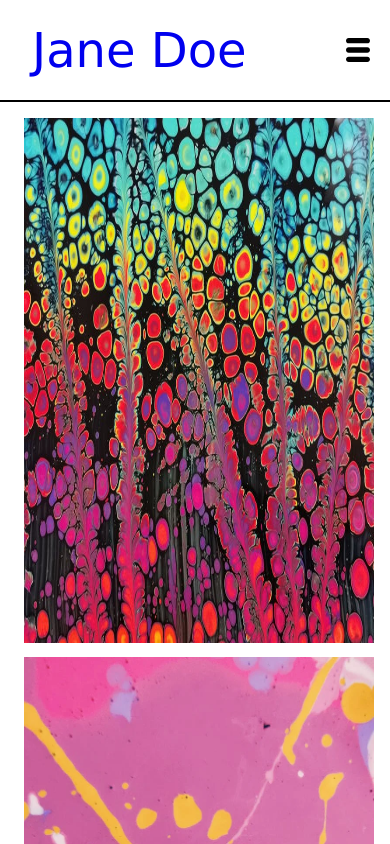
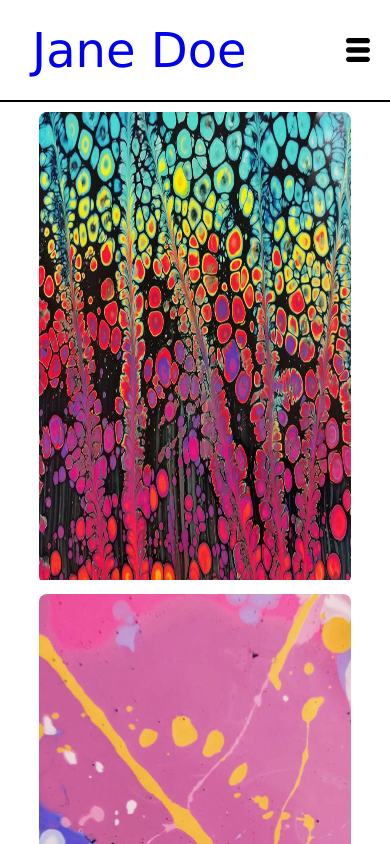
Before and after one commit to ploymahloy/next-template, a Next.js app: page / in a window 390 px wide. Shown: the top 844 px of the page. Built offline with nearby package versions, Linux system fonts and the light colour scheme; a web font is replaced by a local one.

Commit message:
fixed positioning of cards on small screens, added border radius to cards and modals

```diff
--- a/styles/Artwork.module.css
+++ b/styles/Artwork.module.css
@@ -4,6 +4,7 @@
 
 .image {
   width: 10%;
+  border-radius: 8px;
   overflow: hidden;
   cursor: pointer;
 }
@@ -36,6 +37,6 @@
 
 @media (max-width: 481px) {
   .image {
-    width: 100%;
+    width: 80%;
   }
 }
--- a/styles/Home.module.css
+++ b/styles/Home.module.css
@@ -1,9 +1,14 @@
 .container {
   display: flex;
   align-items: center;
-  justify-content: flex-start;
+  justify-content: center;
   flex-wrap: wrap;
   gap: 10px 10px;
+  margin: 10px 0;
+}
 
-  margin: 1rem 1rem 1rem 1.5rem;
+@media (max-width: 481px) {
+  .container {
+    margin: 10px auto;
+  }
 }
--- a/styles/Modal.module.css
+++ b/styles/Modal.module.css
@@ -26,6 +26,7 @@
   max-height: 90vh;
 	transform: translate(-50%, -50%);
 	overflow: scroll;
+  border-radius: 8px;
 	background-color: white;
 	z-index: 1000;
 }
```
